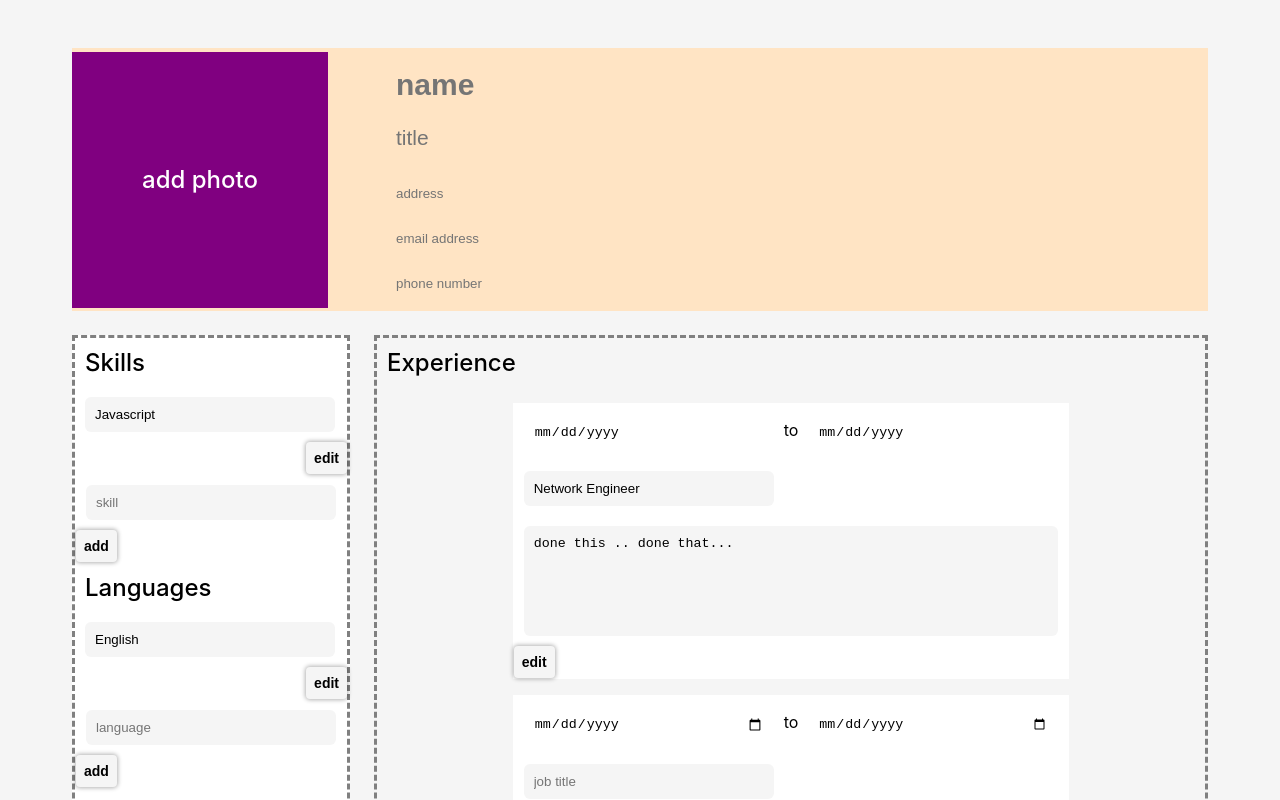
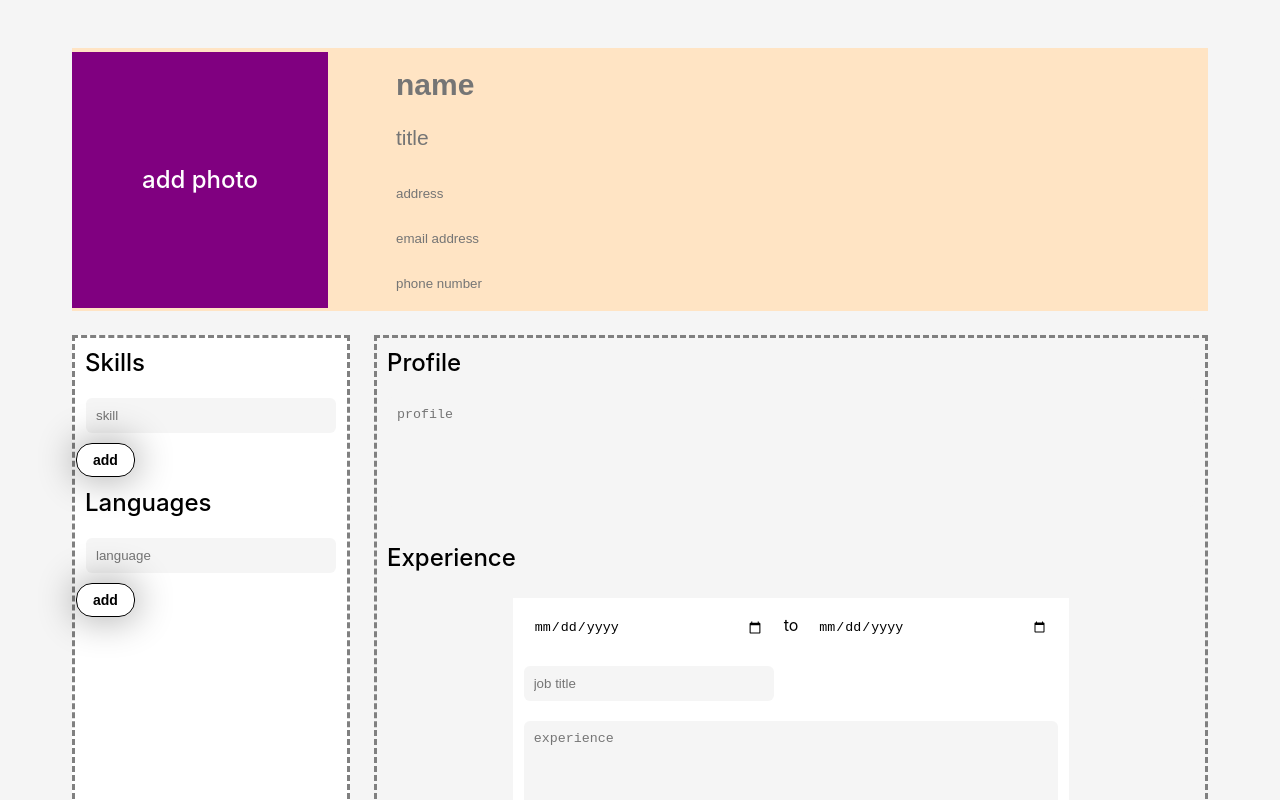
Before and after one commit to thural/CV-Application, a React app: page / in a window 1280 px wide. Shown: the top 800 px of the page. Built offline with nearby package versions, Linux system fonts and the light colour scheme.

Commit message:
got basic functionality to working state

```diff
--- a/src/App.css
+++ b/src/App.css
@@ -95,11 +95,10 @@ button {
   text-align: center;
   font-size: 14px;
   font-weight: 600;
-  background-color: whitesmoke;
-  border-color: gray;
+  background-color: transparent;
+  border: 1px solid black;
   color: black;
-  border:none;
-  padding: 8px 8px;
-  border-radius: 4px;
-  box-shadow: 0px 0px 4px 1px rgba(0, 0, 0, 0.3);
+  padding: 8px 16px;
+  border-radius: 16px;
+  box-shadow: 0px 0px 36px 4px rgba(0, 0, 0, 0.3);
 }
--- a/src/App.js
+++ b/src/App.js
@@ -5,7 +5,7 @@ import Experience from "./components/Experience";
 import Education from "./components/Education";
 import Skills from "./components/Skills";
 import Languages from "./components/Languages";
-import style from "./App.css"
+import "./App.css"
 
 class App extends Component {
   constructor() {
@@ -30,11 +30,9 @@ class App extends Component {
             <Languages />
           </div>
           <div className="main">
-              {/*
-              <Profile />
-              */}
-              <Experience />
-              <Education />
+            <Profile />
+            <Experience />
+            <Education />
           </div>
         </div>
       </div>)
--- a/src/components/Education.js
+++ b/src/components/Education.js
@@ -28,17 +28,7 @@ function formReducer(state, { name, value }) {
 
 const Education = () => {
 
-  const [list, setList] = useReducer(listReducer,
-    [{
-      startDate: null,
-      endDate: null,
-      title: "Electronics Engineering",
-      description: "studied this .. studied that...",
-      id: uniqid(),
-      readOnly: true
-    },
-    ]
-  );
+  const [list, setList] = useReducer(listReducer, []);
 
   const [form, setForm] = useReducer(formReducer,
     {
@@ -74,9 +64,6 @@ const Education = () => {
     for (let [key, value] of formData) { values[key] = value };
     setList({ id, type: "save", values });
   };
-
-
-
 
   return (
     <>
@@ -134,20 +121,40 @@ const Education = () => {
 
       <form className="school" onSubmit={add}>
         <div className="date">
-          <input type="date" id="startDate" name="startDate" required onChange={(e) => handleChange(e)}></input>
+          <input
+            type="date"
+            id="startDate"
+            name="startDate"
+            required
+            onChange={(e) => handleChange(e)}>
+          </input>
           <p>to</p>
-          <input type="date" id="endDate" name="endDate" required onChange={(e) => handleChange(e)}></input>
+          <input
+            type="date"
+            id="endDate"
+            name="endDate"
+            required
+            onChange={(e) => handleChange(e)}>
+          </input>
         </div>
-        <input type="text" id="title" name="title" placeholder="job title" required onChange={(e) => handleChange(e)}></input>
+        <input
+          type="text"
+          id="title"
+          name="title"
+          placeholder="job title"
+          required
+          onChange={(e) => handleChange(e)}>
+        </input>
         <div className="textarea">
-          <textarea id="description" name="description"
+          <textarea
+            id="description"
+            name="description"
             minLength="32"
             rows="6"
             maxLength="320"
             placeholder="education"
             onChange={(e) => handleChange(e)}
-            required
-          >
+            required>
           </textarea>
         </div>
         <button type="submit" >add</button>
--- a/src/components/Experience.js
+++ b/src/components/Experience.js
@@ -14,7 +14,7 @@ function listReducer(state, { type, id, form, values }) {
 
     case 'save':
       return state.map(listItem => {
-        if (listItem.id == id) return { ...listItem, ...values, readOnly: true } // ToDo: replace values with all form keys
+        if (listItem.id == id) return { ...listItem, ...values, readOnly: true }
         else return listItem
       });
 
@@ -28,17 +28,7 @@ function formReducer(state, { name, value }) {
 
 const Experience = () => {
 
-  const [list, setList] = useReducer(listReducer,
-    [{
-      startDate: null,
-      endDate: null,
-      title: "Network Engineer",
-      description: "done this .. done that...",
-      id: uniqid(),
-      readOnly: true
-    },
-    ]
-  );
+  const [list, setList] = useReducer(listReducer,[]);
 
   const [form, setForm] = useReducer(formReducer,
     {
@@ -75,9 +65,6 @@ const Experience = () => {
     setList({ id, type: "save", values });
   };
 
-
-
-
   return (
     <>
       <h1>Experience</h1>
@@ -92,8 +79,7 @@ const Experience = () => {
                 name="startDate"
                 defaultValue={job.startDate}
                 readOnly={job.readOnly}
-                required
-              >
+                required>
               </input>
               <p>to</p>
               <input
@@ -102,8 +88,7 @@ const Experience = () => {
                 name="endDate"
                 defaultValue={job.endDate}
                 readOnly={job.readOnly}
-                required
-              >
+                required>
               </input>
             </div>
             <input type="text"
@@ -112,8 +97,7 @@ const Experience = () => {
               defaultValue={job.title}
               readOnly={job.readOnly}
               placeholder="job title"
-              required
-            >
+              required>
             </input>
             <div className="textarea">
               <textarea id="description" name="description"
@@ -123,8 +107,7 @@ const Experience = () => {
                 placeholder="experience"
                 defaultValue={job.description}
                 readOnly={job.readOnly}
-                required
-                >
+                required>
               </textarea>
             </div>
             {job.readOnly && <button type="button" onClick={(e) => edit(job.id)}>edit</button>}
@@ -136,9 +119,21 @@ const Experience = () => {
       <form className="job" onSubmit={add}>
 
         <div className="date">
-          <input type="date" id="startDate" name="startDate" required onChange={(e) => handleChange(e)}></input>
+          <input
+          type="date"
+          id="startDate"
+          name="startDate"
+          required
+          onChange={(e) => handleChange(e)}>
+          </input>
           <p>to</p>
-          <input type="date" id="endDate" name="endDate" required onChange={(e) => handleChange(e)}></input>
+          <input
+          type="date"
+          id="endDate"
+          name="endDate"
+          required
+          onChange={(e) => handleChange(e)}>
+          </input>
         </div>
 
         <input type="text" id="title" name="title" required placeholder="job title" onChange={(e) => handleChange(e)}></input>
@@ -150,8 +145,7 @@ const Experience = () => {
             maxLength="320"
             placeholder="experience"
             required
-            onChange={(e) => handleChange(e)}
-          >
+            onChange={(e) => handleChange(e)}>
           </textarea>
         </div>
 
--- a/src/components/Languages.js
+++ b/src/components/Languages.js
@@ -28,16 +28,7 @@ function formReducer(state, { name, value }) {
 
 const Languages = () => {
 
-  const [list, setList] = useReducer(listReducer,
-    [
-      {
-        name: "lang",
-        value: "English",
-        id: uniqid(),
-        readOnly: true,
-      },
-    ]
-  );
+  const [list, setList] = useReducer(listReducer, []);
 
   const [form, setForm] = useReducer(formReducer,
     {
@@ -64,6 +55,7 @@ const Languages = () => {
   };
 
   const save = (event, id) => {
+    event.preventDefault();
     const value = event.target.value;
     setList({ id, type: "save", value })
   };
@@ -74,29 +66,30 @@ const Languages = () => {
 
       {
         list.map(({ id, readOnly, value }) => (
-          <div key={id}>
+          <form key={id} onSubmit={(e) => save(e, id)}>
             <input
               type="input"
               name="lang"
               placeholder="language"
               defaultValue={value}
               readOnly={readOnly}
+              required
             ></input>
             {readOnly && <button type="button" onClick={e => edit(id)}>edit</button>}
-            {!readOnly && <button type="button" onClick={e => save(e, id)}>save</button>}
-          </div>
+            {!readOnly && <button type="submit" >save</button>}
+          </form>
         ))
       }
 
-
-      <form key={form.id}>
+      <form key={form.id} onSubmit={add}>
         <input
           type="input"
           name="lang"
           placeholder="language"
+          required
           onChange={(e) => handleChange(e)}
         ></input>
-        <button type="submit" onClick={e => add(e)}>add</button>
+        <button type="submit" >add</button>
       </form>
 
     </>
--- a/src/components/Personal.js
+++ b/src/components/Personal.js
@@ -1,5 +1,5 @@
 import React, { useState } from "react";
-import style from "./Personal.css"
+import "./Personal.css"
 
 const Personal = () => {
 
@@ -15,7 +15,6 @@ const Personal = () => {
     setDetails({
       [e.target.id]: e.target.value
     });
-    console.log(details)
   }
 
   return (
--- a/src/components/Profile.js
+++ b/src/components/Profile.js
@@ -5,7 +5,6 @@ const Profile = () => {
 
   const handleChange = (e) => {
     setProfile(e.target.value);
-    console.log(profile)
   }
 
   return (
--- a/src/components/Skills.js
+++ b/src/components/Skills.js
@@ -28,16 +28,7 @@ function formReducer(state, { name, value }) {
 
 const Skills = () => {
 
-  const [list, setList] = useReducer(listReducer,
-    [
-      {
-        name: "skill",
-        value: "Javascript",
-        id: uniqid(),
-        readOnly: true,
-      },
-    ]
-  );
+  const [list, setList] = useReducer(listReducer, []);
 
   const [form, setForm] = useReducer(formReducer,
     {
@@ -57,6 +48,7 @@ const Skills = () => {
     form.readOnly = true;
     setList({ form, type: "add" });
     form.id = uniqid();
+    e.target.reset()
   };
 
   const edit = (id) => {
@@ -64,8 +56,10 @@ const Skills = () => {
   };
 
   const save = (event, id) => {
+    event.preventDefault();
     const value = event.target.value;
-    setList({ id, type: "save", value })
+    setList({ id, type: "save", value });
+    event.target.reset()
   };
 
 
@@ -75,29 +69,30 @@ const Skills = () => {
 
       {
         list.map(({ id, readOnly, value }) => (
-          <div key={id}>
+          <form key={id} onSubmit={(e) => save(e, id)}>
             <input
               type="input"
               name="skill"
               placeholder="skill"
               defaultValue={value}
               readOnly={readOnly}
+              required
             ></input>
             {readOnly && <button type="button" onClick={(e) => edit(id)}>edit</button>}
-            {!readOnly && <button type="button" onClick={(e) => save(e, id)}>save</button>}
-          </div>
+            {!readOnly && <button type="submit" >save</button>}
+          </form>
         ))
       }
 
-
-      <form key={form.id}>
+      <form key={form.id} onSubmit={add}>
         <input
           type="input"
           name="skill"
           placeholder="skill"
           onChange={(e) => handleChange(e)}
+          required
         ></input>
-        <button type="submit" onClick={e => add(e)}>add</button>
+        <button type="submit" >add</button>
       </form>
 
     </>
```
